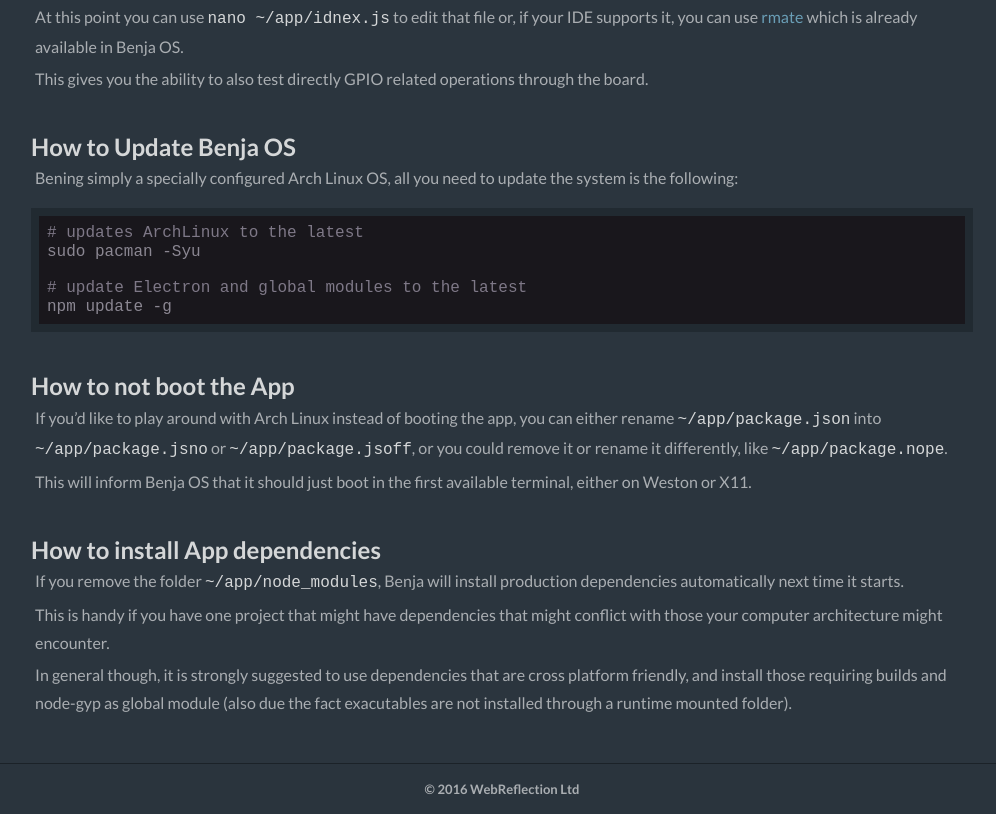
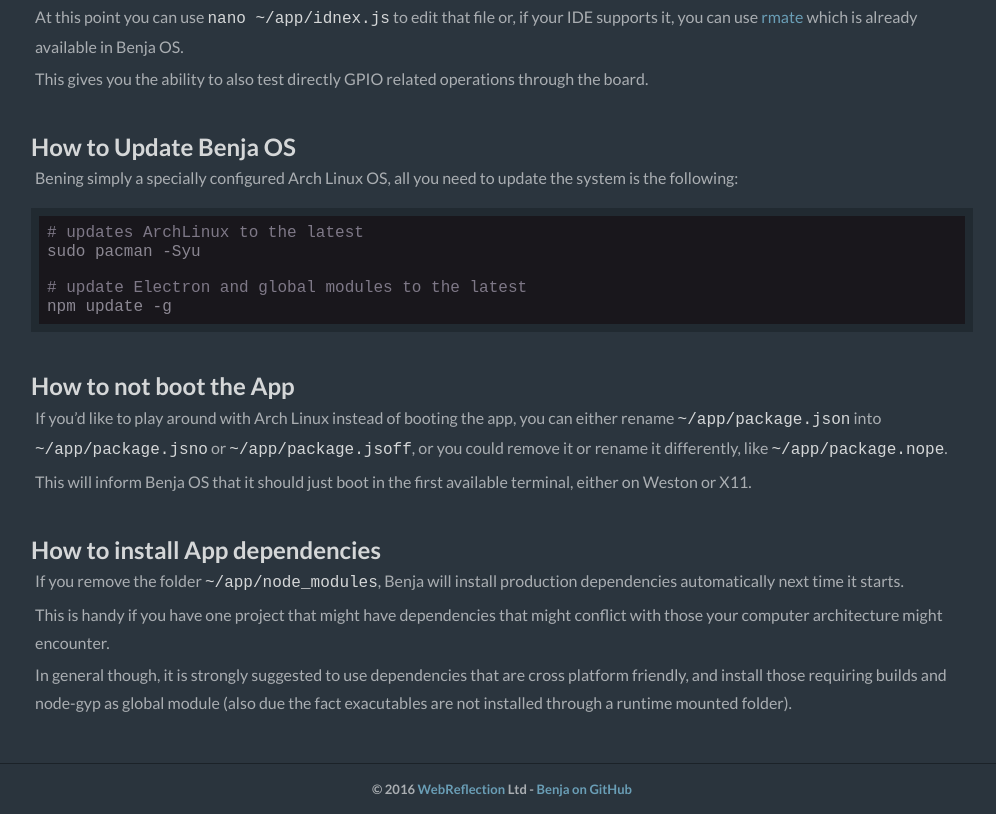
Before and after one commit to WebReflection/benja, a plain HTML site: page docs/index.html in a window 1280 px wide. Shown: the part 3695-4509 px from the top of the page, without its empty margins (138-1134 px from the left). Drawn offline with nearby package versions, Linux system fonts and the light colour scheme.

Commit message:
Added GitHub link

```diff
--- a/docs/index.html
+++ b/docs/index.html
@@ -137,7 +137,7 @@
 and install those requiring builds and node-gyp as global module (also due the fact exacutables are not installed through a runtime mounted folder).</p>
 </section></main>
     <footer>
-      <h6>&copy; 2016 WebReflection Ltd</h6>
+      <h6>&copy; 2016 <a href="https://www.webreflection.co.uk/">WebReflection</a> Ltd - <a href="https://github.com/WebReflection/benja/">Benja on GitHub</a></h6>
     </footer>
   </body>
 </html>
```
Also changed, not shown: index.html (+1 -1 lines), 1 other file.
